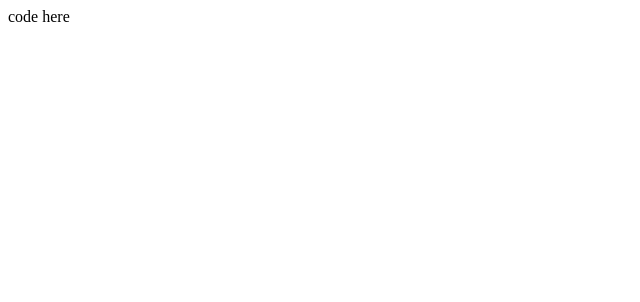
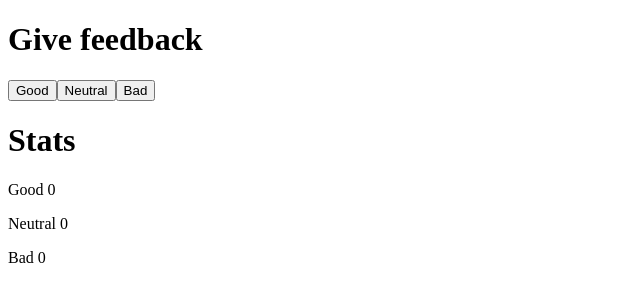
Before and after one commit to PetteriV99/full-stack-open, a React (Create React App) app in the folder osa1/unicafe/: page / in a window 1280 px wide. Shown: the top 302 px of the page, without its empty margins (0-640 px from the left). Built offline with nearby package versions, Linux system fonts and the light colour scheme.

Commit message:
Task 1.6

```diff
--- a/osa1/unicafe/src/App.js
+++ b/osa1/unicafe/src/App.js
@@ -1,4 +1,14 @@
 import { useState } from 'react'
+
+const Button = (props) => (
+  <button onClick={props.handleClick}>
+    {props.text}
+  </button>
+)
+
+const Item = (props) => (
+  <p>{props.text} {props.value}</p>
+)
 
 const App = () => {
   // tallenna napit omaan tilaansa
@@ -8,7 +18,18 @@ const App = () => {
 
   return (
     <div>
-      code here
+      <h1>Give feedback</h1>
+      <div>
+        <Button handleClick={() => setGood(good + 1)} text="Good"></Button>
+        <Button handleClick={() => setNeutral(neutral + 1)} text="Neutral"></Button>
+        <Button handleClick={() => setBad(bad + 1)} text="Bad"></Button>
+      </div>
+      <h1>Stats</h1>
+      <div>
+        <Item text="Good" value={good}></Item>
+        <Item text="Neutral" value={neutral}></Item>
+        <Item text="Bad" value={bad}></Item>
+      </div>
     </div>
   )
 }
```
